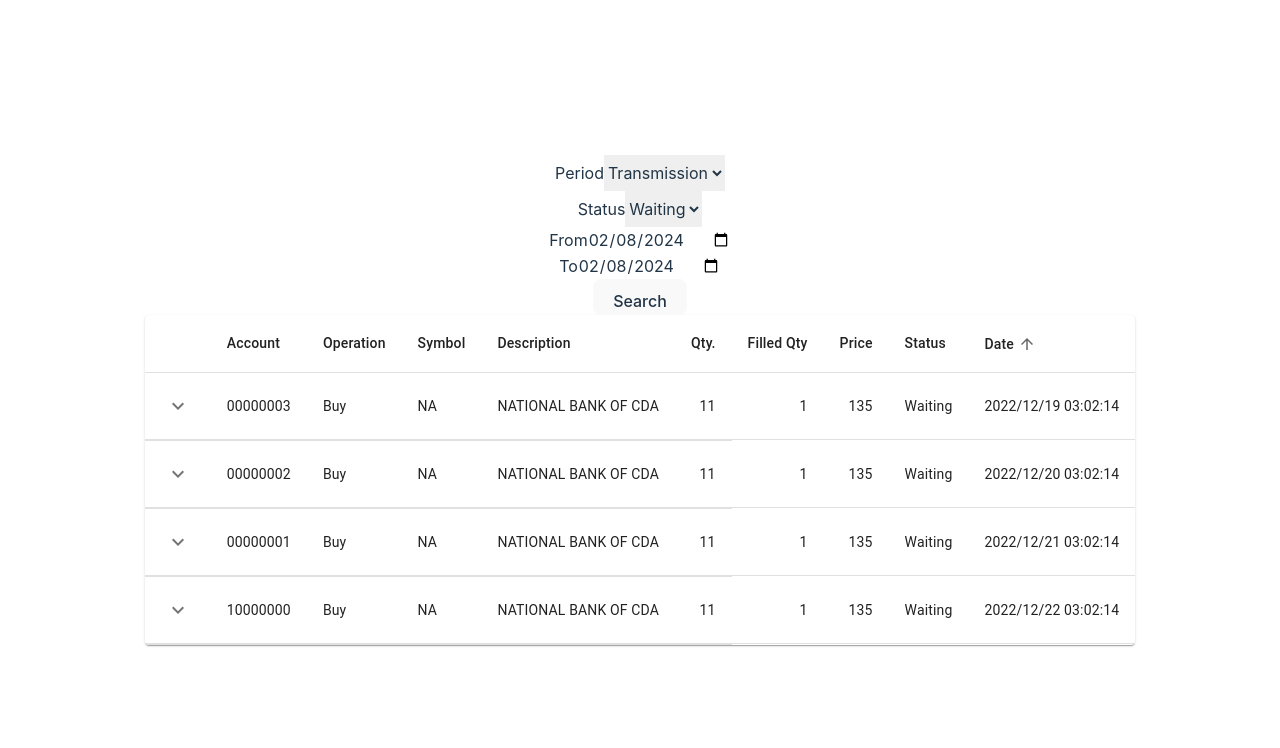
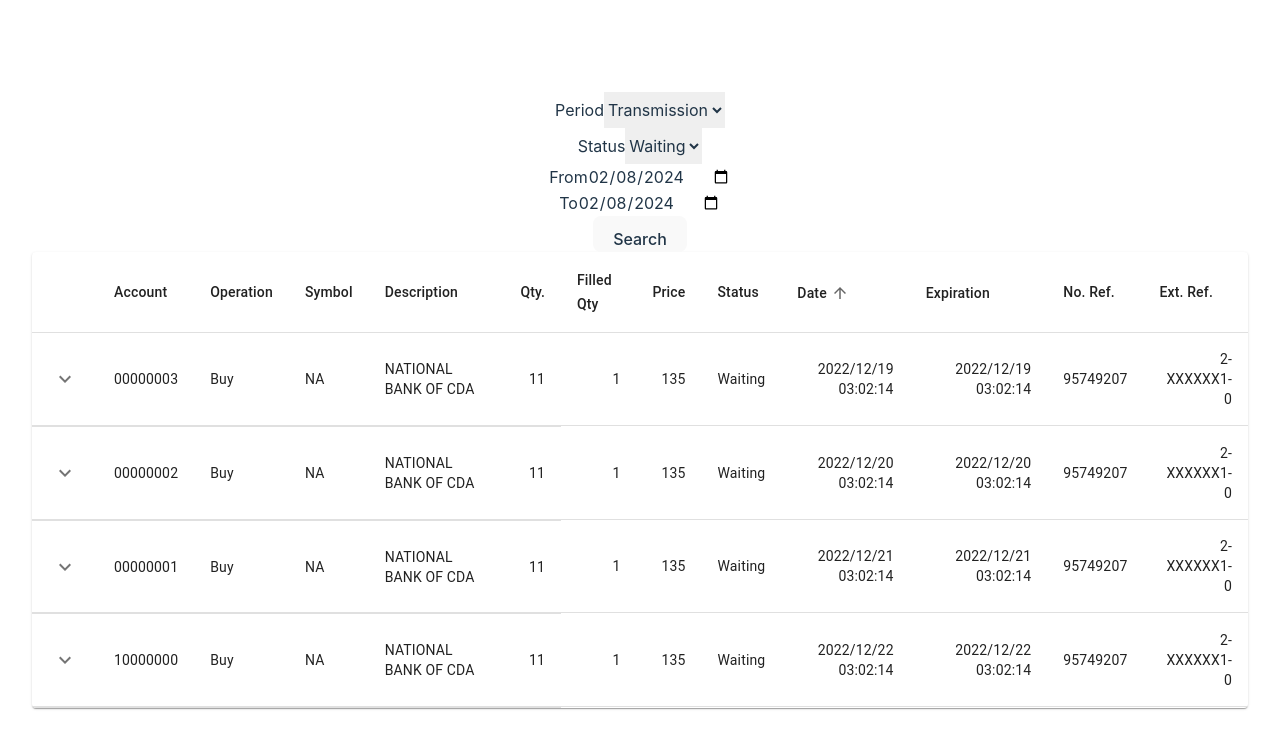
Before and after one commit to kratuwu/search-order, a React (Vite) app: page / in a window 1280 px wide. Shown: the top 748 px of the page. Built offline with nearby package versions, Linux system fonts and the light colour scheme.

Commit message:
Add all data columns

```diff
--- a/src/App.jsx
+++ b/src/App.jsx
@@ -8,7 +8,7 @@ import mockOrders from './mock_orders'
 function App() {
   const [ filterData, setFilterData] = useState(mockOrders)
   const search =(e) => {
-    console.log(e)
+    // console.log(e)
   }
 
   return (
--- a/src/components/OrderTable.jsx
+++ b/src/components/OrderTable.jsx
@@ -71,6 +71,9 @@ function Row(props) {
         <TableCell align='right' className='!hidden lg:!table-cell'>{row.price}</TableCell>
         <TableCell align='right'>{row.status}</TableCell>
         <TableCell align='right' className='!hidden lg:!table-cell'>{row.date}</TableCell>
+        <TableCell align='right' className='!hidden lg:!table-cell'>{row.expiration}</TableCell>
+        <TableCell align='right' className='!hidden lg:!table-cell'>{row.no_ref}</TableCell>
+        <TableCell align='right' className='!hidden lg:!table-cell'>{row.ext_ref}</TableCell>
       </TableRow>
       <TableRow>
         <TableCell style={{ paddingBottom: 0, paddingTop: 0 }} colSpan={6}>
@@ -147,6 +150,24 @@ export const OrderTable =  (props) =>{
 
               </TableSortLabel>
             </TableCell>
+            <TableCell className='!hidden lg:!table-cell'>
+              <TableSortLabel
+                active={orderBy === "expiration"}
+                direction={orderBy === "expiration" ? order : 'asc'}
+                onClick={handleRequestSort("expiration")}
+              >
+                Expiration
+
+                {orderBy === "expiration" ? (
+                  <Box component="span" sx={visuallyHidden}>
+                    {order === 'desc' ? 'sorted descending' : 'sorted ascending'}
+                  </Box>
+                ) : null}
+
+              </TableSortLabel>
+            </TableCell>
+            <TableCell className='!hidden lg:!table-cell'>No. Ref.</TableCell>
+            <TableCell className='!hidden lg:!table-cell'>Ext. Ref.</TableCell>
           </TableRow>
         </TableHead>
         <TableBody>
```
Lines whose indentation alone changed are shown as unchanged.
